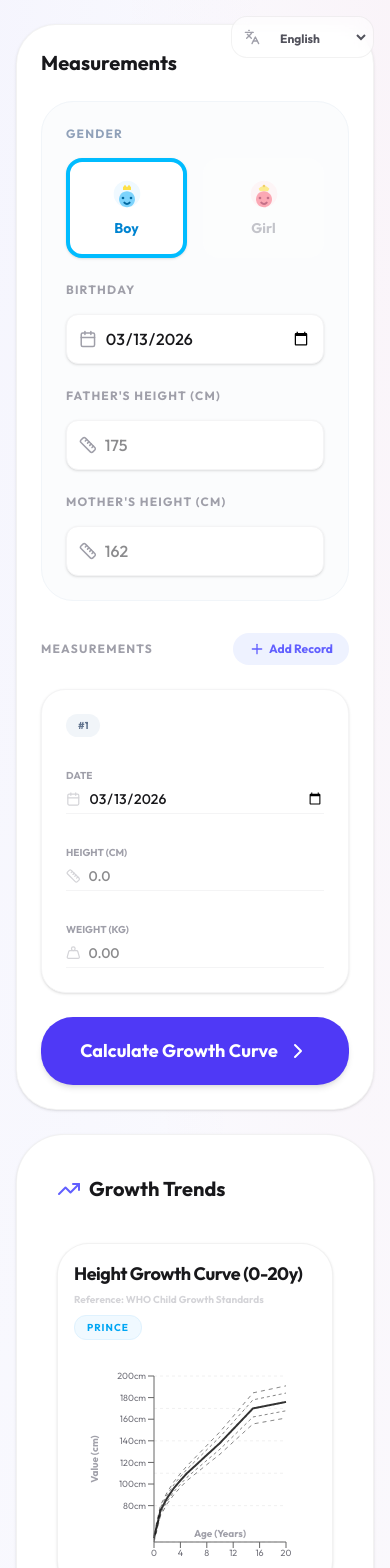
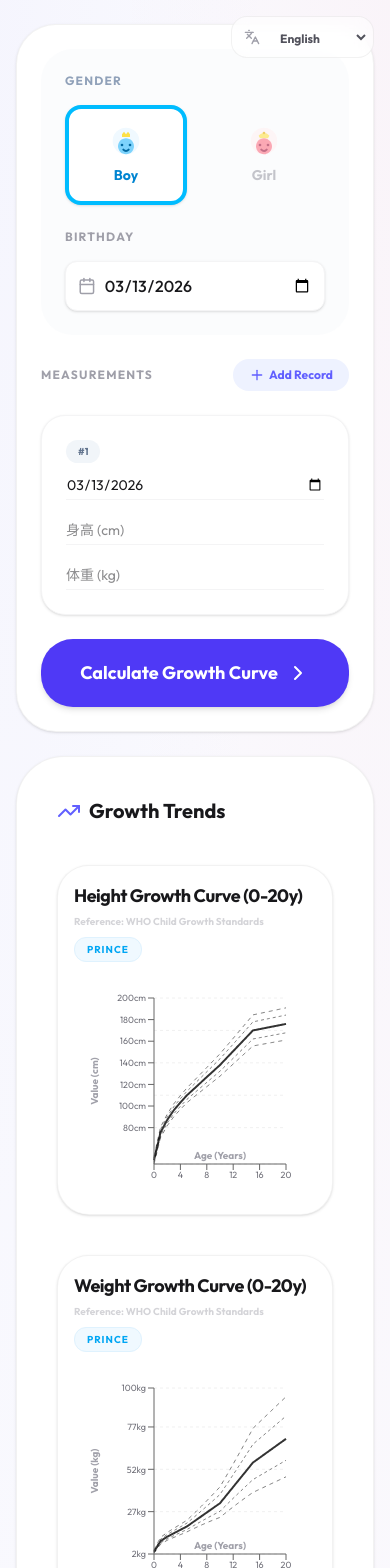
Before and after one commit to guyue2100/MyGrowthDashboard, a React (Vite) app: page / in a window 390 px wide. Shown: the top 1568 px of the page. Built offline with nearby package versions, Linux system fonts and the light colour scheme.

Commit message:
Update GrowthAssessmentForm.tsx

```diff
--- a/src/components/GrowthAssessmentForm.tsx
+++ b/src/components/GrowthAssessmentForm.tsx
@@ -1,9 +1,7 @@
-// src/components/GrowthAssessmentForm.tsx
 import React, { useState } from 'react';
 import { useTranslation } from 'react-i18next';
 import { Ruler, Weight, Calendar, ChevronRight, Plus, Trash2 } from 'lucide-react';
 import { Gender } from '../services/growthCalculations';
-// 引用路径对齐你最新的文件名 TypeScript.ts
 import { trackEvent } from '../lib/TypeScript';
 
 export interface Measurement {
@@ -25,7 +23,6 @@ interface GrowthAssessmentFormProps {
   onSubmit: (data: AssessmentData) => void;
 }
 
-// SVG 图标组件 (BoyIcon, GirlIcon)
 const BoyIcon = () => (
   <svg viewBox="0 0 24 24" fill="none" className="w-8 h-8" xmlns="http://www.w3.org/2000/svg">
     <circle cx="12" cy="12" r="10" fill="#F0F9FF" />
@@ -62,13 +59,9 @@ export const GrowthAssessmentForm: React.FC<GrowthAssessmentFormProps> = ({ init
     ]
   );
 
-  // 性别选择处理（含埋点）
   const handleGenderSelect = (selectedGender: Gender) => {
     setGender(selectedGender);
-    trackEvent('select_gender', {
-      category: 'Engagement',
-      label: selectedGender
-    });
+    trackEvent('select_gender', { label: selectedGender });
   };
 
   const handleAddMeasurement = () => {
@@ -92,13 +85,11 @@ export const GrowthAssessmentForm: React.FC<GrowthAssessmentFormProps> = ({ init
   const handleSubmit = (e: React.FormEvent) => {
     e.preventDefault();
     if (!birthday || measurements.some(m => !m.date || !m.height || !m.weight)) {
-      alert("请填写完整的信息哦！");
+      alert("请填写完整信息");
       return;
     }
 
-    // 埋点：点击计算曲线
     trackEvent('click_calculate_curve', {
-      category: 'Engagement',
       label: gender,
       value: measurements.length
     });
@@ -107,35 +98,30 @@ export const GrowthAssessmentForm: React.FC<GrowthAssessmentFormProps> = ({ init
   };
 
   return (
-    <form onSubmit={handleSubmit} className="bg-white p-6 rounded-[2.5rem] shadow-sm border border-black/5 space-y-6 max-w-full">
-      <div className="space-y-1">
-        <h3 className="text-xl font-bold text-zinc-900">{t('measurements')}</h3>
-      </div>
-
-      <div className="space-y-8">
-        <div className="grid grid-cols-1 md:grid-cols-2 gap-6 p-6 bg-slate-50/50 rounded-[2rem] border border-slate-100">
+    <form onSubmit={handleSubmit} className="bg-white p-6 rounded-[2.5rem] shadow-sm border border-black/5 space-y-6">
+      <div className="grid grid-cols-1 md:grid-cols-2 gap-6 p-6 bg-slate-50/50 rounded-[2rem]">
         <div className="space-y-4">
           <label className="block text-xs font-bold text-slate-400 uppercase tracking-widest">{t('gender')}</label>
           <div className="flex space-x-4">
             <button
               type="button"
               onClick={() => handleGenderSelect('boy')}
-                className={`flex-1 flex flex-col items-center justify-center p-4 rounded-2xl border-4 transition-all duration-300 ${
-                  gender === 'boy' ? 'border-sky-400 bg-white shadow-sm' : 'border-transparent bg-white/50 opacity-60'
+              className={`flex-1 flex flex-col items-center p-4 rounded-2xl border-4 transition-all ${
+                gender === 'boy' ? 'border-sky-400 bg-white shadow-sm' : 'border-transparent opacity-60'
               }`}
             >
-                <div className="mb-2"><BoyIcon /></div>
-                <span className={`font-black text-sm ${gender === 'boy' ? 'text-sky-600' : 'text-zinc-400'}`}>{t('boy')}</span>
+              <BoyIcon />
+              <span className={`font-black text-sm mt-2 ${gender === 'boy' ? 'text-sky-600' : 'text-zinc-400'}`}>{t('boy')}</span>
             </button>
             <button
               type="button"
               onClick={() => handleGenderSelect('girl')}
-                className={`flex-1 flex flex-col items-center justify-center p-4 rounded-2xl border-4 transition-all duration-300 ${
-                  gender === 'girl' ? 'border-rose-400 bg-white shadow-sm' : 'border-transparent bg-white/50 opacity-60'
+              className={`flex-1 flex flex-col items-center p-4 rounded-2xl border-4 transition-all ${
+                gender === 'girl' ? 'border-rose-400 bg-white shadow-sm' : 'border-transparent opacity-60'
               }`}
             >
-                <div className="mb-2"><GirlIcon /></div>
-                <span className={`font-black text-sm ${gender === 'girl' ? 'text-rose-600' : 'text-zinc-400'}`}>{t('girl')}</span>
+              <GirlIcon />
+              <span className={`font-black text-sm mt-2 ${gender === 'girl' ? 'text-rose-600' : 'text-zinc-400'}`}>{t('girl')}</span>
             </button>
           </div>
         </div>
@@ -153,92 +139,33 @@ export const GrowthAssessmentForm: React.FC<GrowthAssessmentFormProps> = ({ init
             />
           </div>
         </div>
-
-          <div className="space-y-4">
-            <label className="block text-xs font-bold text-zinc-400 uppercase tracking-widest">{t('fatherHeight')} (cm)</label>
-            <div className="flex items-center bg-white p-3 rounded-xl border border-zinc-100 shadow-sm">
-              <Ruler className="w-5 h-5 text-zinc-400 mr-2" />
-              <input
-                type="number"
-                step="0.1"
-                value={fatherHeight}
-                onChange={(e) => setFatherHeight(e.target.value)}
-                placeholder="175"
-                className="w-full bg-transparent border-none focus:ring-0 font-medium"
-              />
-            </div>
-          </div>
-
-          <div className="space-y-4">
-            <label className="block text-xs font-bold text-zinc-400 uppercase tracking-widest">{t('motherHeight')} (cm)</label>
-            <div className="flex items-center bg-white p-3 rounded-xl border border-zinc-100 shadow-sm">
-              <Ruler className="w-5 h-5 text-zinc-400 mr-2" />
-              <input
-                type="number"
-                step="0.1"
-                value={motherHeight}
-                onChange={(e) => setMotherHeight(e.target.value)}
-                placeholder="162"
-                className="w-full bg-transparent border-none focus:ring-0 font-medium"
-              />
-            </div>
-          </div>
       </div>
 
       <div className="space-y-6">
         <div className="flex items-center justify-between">
           <label className="text-xs font-bold text-zinc-400 uppercase tracking-widest">{t('measurements')}</label>
-            {measurements.length < 10 && (
-              <button
-                type="button"
-                onClick={handleAddMeasurement}
-                className="text-xs font-black text-indigo-500 flex items-center bg-indigo-50 px-4 py-2 rounded-full"
-              >
-                <Plus className="w-4 h-4 mr-1" />
-                {t('addRecord')}
+          <button type="button" onClick={handleAddMeasurement} className="text-xs font-black text-indigo-500 bg-indigo-50 px-4 py-2 rounded-full flex items-center">
+            <Plus className="w-4 h-4 mr-1" /> {t('addRecord')}
           </button>
-            )}
         </div>
 
-          <div className="space-y-4">
         {measurements.map((m, index) => (
-              <div key={index} className="relative p-6 border border-zinc-100 rounded-3xl bg-white shadow-sm space-y-6">
-                <div className="flex items-center justify-between">
-                  <span className="text-[10px] font-black text-slate-500 bg-slate-100 px-3 py-1 rounded-full">#{index + 1}</span>
+          <div key={index} className="p-6 border border-zinc-100 rounded-3xl bg-white shadow-sm space-y-4 relative">
+             <div className="flex justify-between items-center mb-2">
+               <span className="text-[10px] font-black text-slate-500 bg-slate-100 px-3 py-1 rounded-full">#{index+1}</span>
                {measurements.length > 1 && (
-                    <button type="button" onClick={() => handleRemoveMeasurement(index)} className="text-zinc-200 hover:text-red-400">
+                 <button type="button" onClick={() => handleRemoveMeasurement(index)} className="text-zinc-300 hover:text-red-400">
                    <Trash2 className="w-4 h-4" />
                  </button>
                )}
              </div>
-
-                <div className="grid grid-cols-1 md:grid-cols-3 gap-6">
-                  <div className="space-y-2">
-                    <label className="text-[10px] font-bold text-zinc-400 uppercase">{t('date')}</label>
-                    <div className="flex items-center border-b border-zinc-100 py-1">
-                      <Calendar className="w-4 h-4 text-zinc-300 mr-2" />
-                      <input type="date" value={m.date} onChange={(e) => handleUpdateMeasurement(index, 'date', e.target.value)} className="w-full bg-transparent border-none text-sm font-medium" required />
-                    </div>
-                  </div>
-                  <div className="space-y-2">
-                    <label className="text-[10px] font-bold text-zinc-400 uppercase">{t('height')} (cm)</label>
-                    <div className="flex items-center border-b border-zinc-100 py-1">
-                      <Ruler className="w-4 h-4 text-zinc-300 mr-2" />
-                      <input type="number" step="0.1" value={m.height} onChange={(e) => handleUpdateMeasurement(index, 'height', e.target.value)} placeholder="0.0" className="w-full bg-transparent border-none text-sm font-medium" required />
-                    </div>
-                  </div>
-                  <div className="space-y-2">
-                    <label className="text-[10px] font-bold text-zinc-400 uppercase">{t('weight')} (kg)</label>
-                    <div className="flex items-center border-b border-zinc-100 py-1">
-                      <Weight className="w-4 h-4 text-zinc-300 mr-2" />
-                      <input type="number" step="0.01" value={m.weight} onChange={(e) => handleUpdateMeasurement(index, 'weight', e.target.value)} placeholder="0.00" className="w-full bg-transparent border-none text-sm font-medium" required />
-                    </div>
-                  </div>
+             <div className="grid grid-cols-1 md:grid-cols-3 gap-4">
+                <input type="date" value={m.date} onChange={(e) => handleUpdateMeasurement(index, 'date', e.target.value)} className="border-b border-zinc-100 py-1 text-sm outline-none" />
+                <input type="number" step="0.1" value={m.height} placeholder="身高 (cm)" onChange={(e) => handleUpdateMeasurement(index, 'height', e.target.value)} className="border-b border-zinc-100 py-1 text-sm outline-none" />
+                <input type="number" step="0.01" value={m.weight} placeholder="体重 (kg)" onChange={(e) => handleUpdateMeasurement(index, 'weight', e.target.value)} className="border-b border-zinc-100 py-1 text-sm outline-none" />
              </div>
           </div>
         ))}
-          </div>
-        </div>
       </div>
 
       <button
```
Lines whose indentation alone changed are shown as unchanged.
